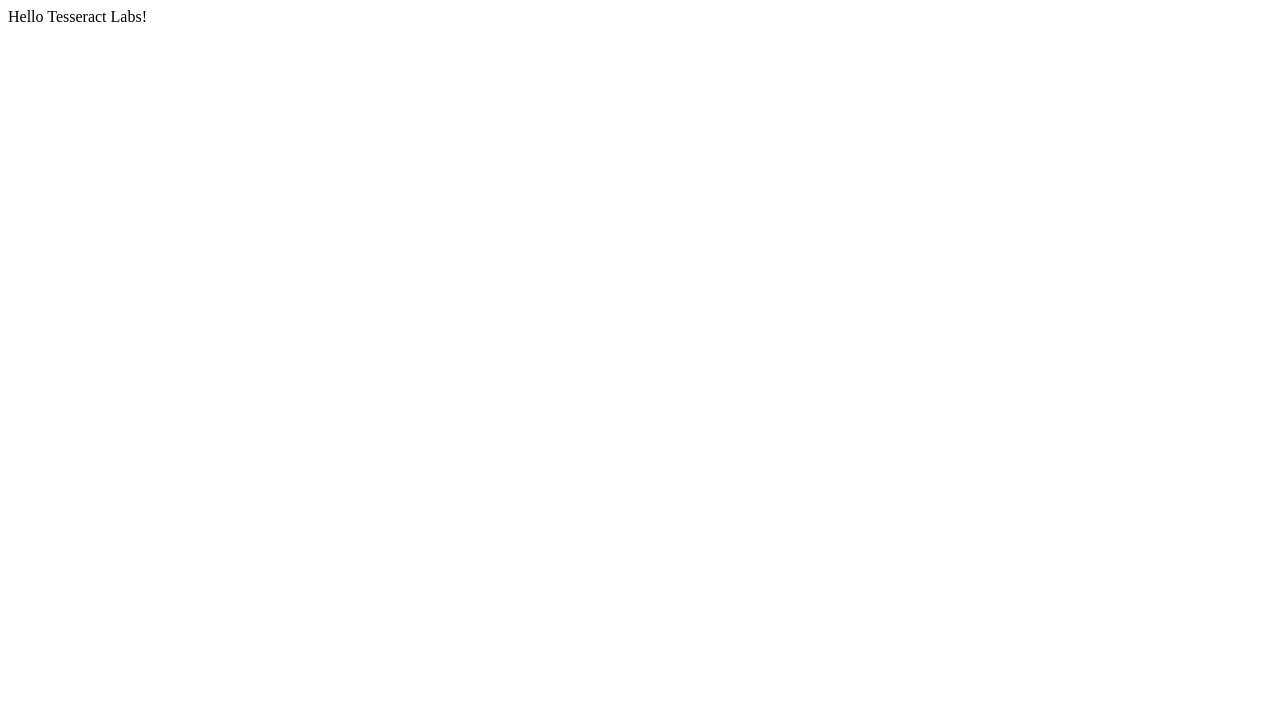
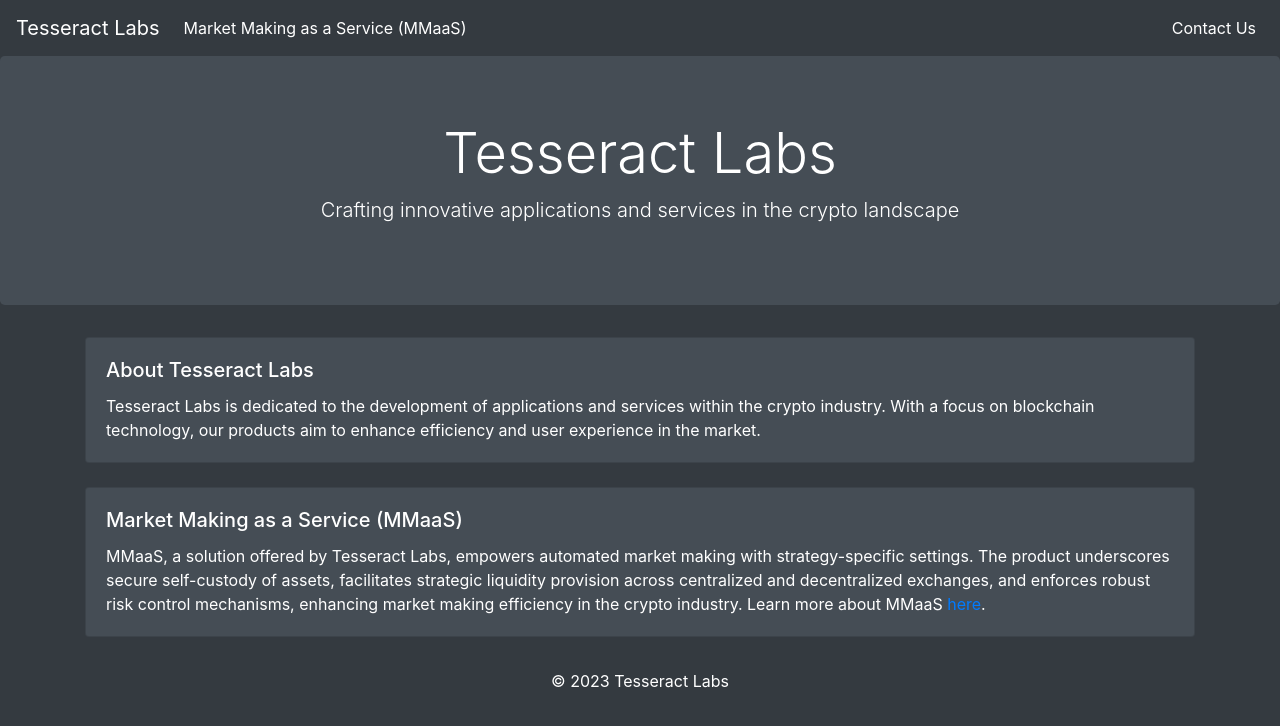
Before and after one commit to tesseract-labs/tesseract-labs.github.io, a plain HTML site: page index.html in a window 1280 px wide. Drawn offline with nearby package versions, Linux system fonts and the light colour scheme.

Commit message:
Update index.html

```diff
--- a/index.html
+++ b/index.html
@@ -1 +1,84 @@
-Hello Tesseract Labs!
+<!DOCTYPE html>
+<html>
+<head>
+    <title>Tesseract Labs</title>
+    <link rel="stylesheet" href="https://stackpath.bootstrapcdn.com/bootstrap/4.3.1/css/bootstrap.min.css">
+    <style>
+        body {
+            background-color: #343a40;
+            color: #fff;
+        }
+        .navbar-light .navbar-nav .nav-link .nav-item {
+            color: #fff;
+        }
+        .navbar-light .navbar-brand {
+            color: #fff;
+        }
+        .card {
+            background-color: #454d55;
+        }
+        .jumbotron {
+            background-color: #454d55;
+        }
+        .text-center {
+            text-align: center;
+        }
+    </style>
+</head>
+<body>
+
+    <nav class="navbar navbar-expand-lg navbar-light bg-dark">
+        <a class="navbar-brand" href="#">Tesseract Labs</a>
+        <div class="collapse navbar-collapse" id="navbarNav">
+            <ul class="navbar-nav mr-auto">
+                <li class="nav-item active">
+                    <a class="nav-link" style="color: #fff;" href="https://mmaas.tesseractlabs.io">Market Making as a Service (MMaaS)</a>
+                </li>
+            </ul>
+            <ul class="navbar-nav">
+                <li class="nav-item">
+                    <a class="nav-link" style="color: #fff;" href="https://forms.gle/qG47wfZ5ZJgooEWp6">Contact Us</a>
+                </li>
+            </ul>
+        </div>
+    </nav>
+
+    <div class="jumbotron">
+        <h1 class="display-4 text-center">Tesseract Labs</h1>
+        <p class="lead text-center">Crafting innovative applications and services in the crypto landscape</p>
+    </div>
+
+    <div class="container">
+        <div class="row">
+            <div class="col-sm-12">
+                <div class="card">
+                    <div class="card-body">
+                        <h5 class="card-title">About Tesseract Labs</h5>
+                        <p class="card-text">
+                            Tesseract Labs is dedicated to the development of applications and services within the crypto industry. With a focus on blockchain technology, our products aim to enhance efficiency and user experience in the market.
+                        </p>
+                    </div>
+                </div>
+            </div>
+            <div class="col-sm-12 mt-4">
+                <div class="card">
+                    <div class="card-body">
+                        <h5 class="card-title">Market Making as a Service (MMaaS)</h5>
+                        <p class="card-text">
+                            MMaaS, a solution offered by Tesseract Labs, empowers automated market making with strategy-specific settings. The product underscores secure self-custody of assets, facilitates strategic liquidity provision across centralized and decentralized exchanges, and enforces robust risk control mechanisms, enhancing market making efficiency in the crypto industry. Learn more about MMaaS <a href="https://mmaas.tesseractlabs.io">here</a>.
+                        </p>
+                    </div>
+                </div>
+            </div>
+        </div>
+    </div>
+
+    <footer class="bg-dark text-center text-white p-3 mt-3">
+        © 2023 Tesseract Labs
+    </footer>
+
+    <script src="https://code.jquery.com/jquery-3.3.1.slim.min.js"></script>
+    <script src="https://stackpath.bootstrapcdn.com/bootstrap/4.3.1/js/bootstrap.min.js"></script>
+
+</body>
+</html>
```
